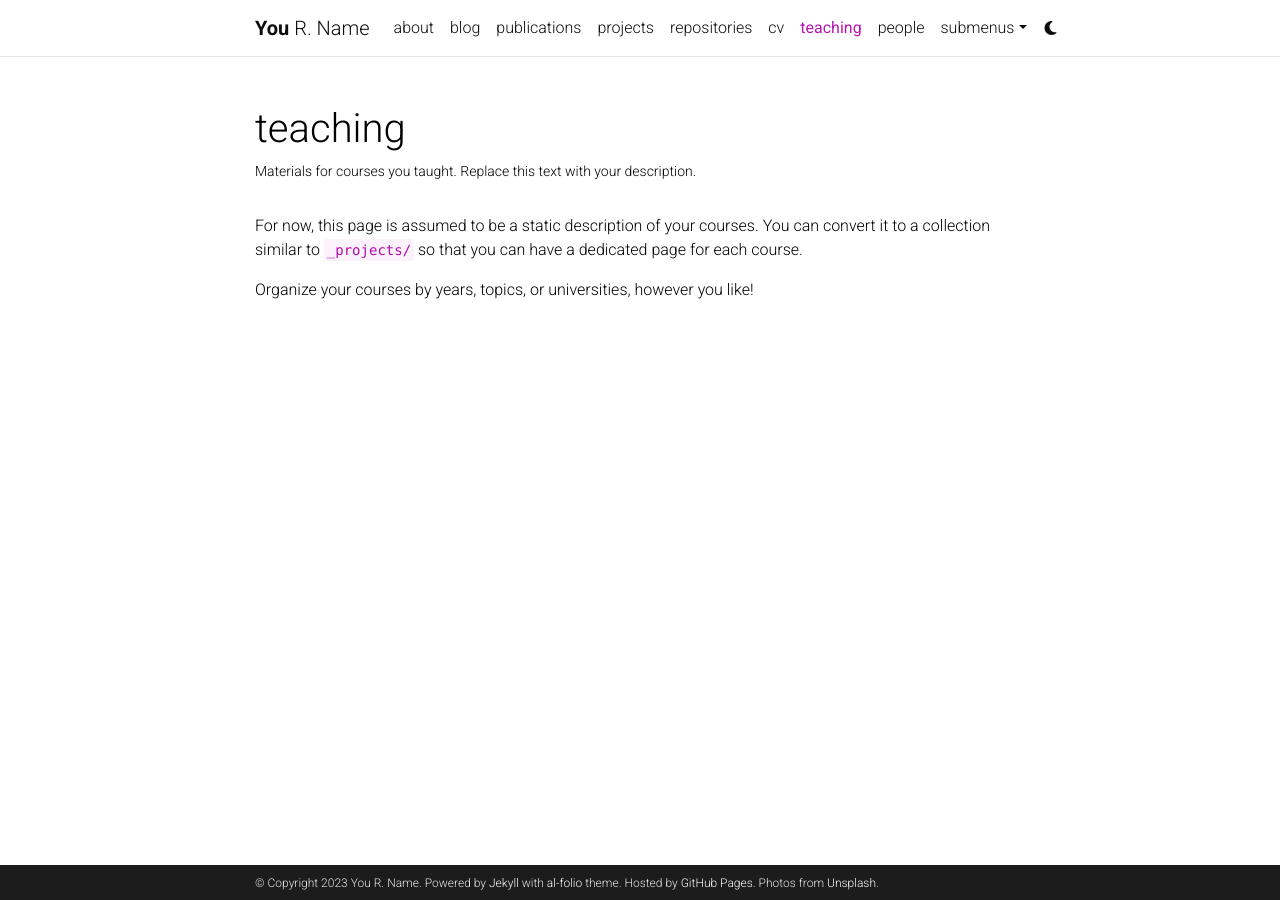
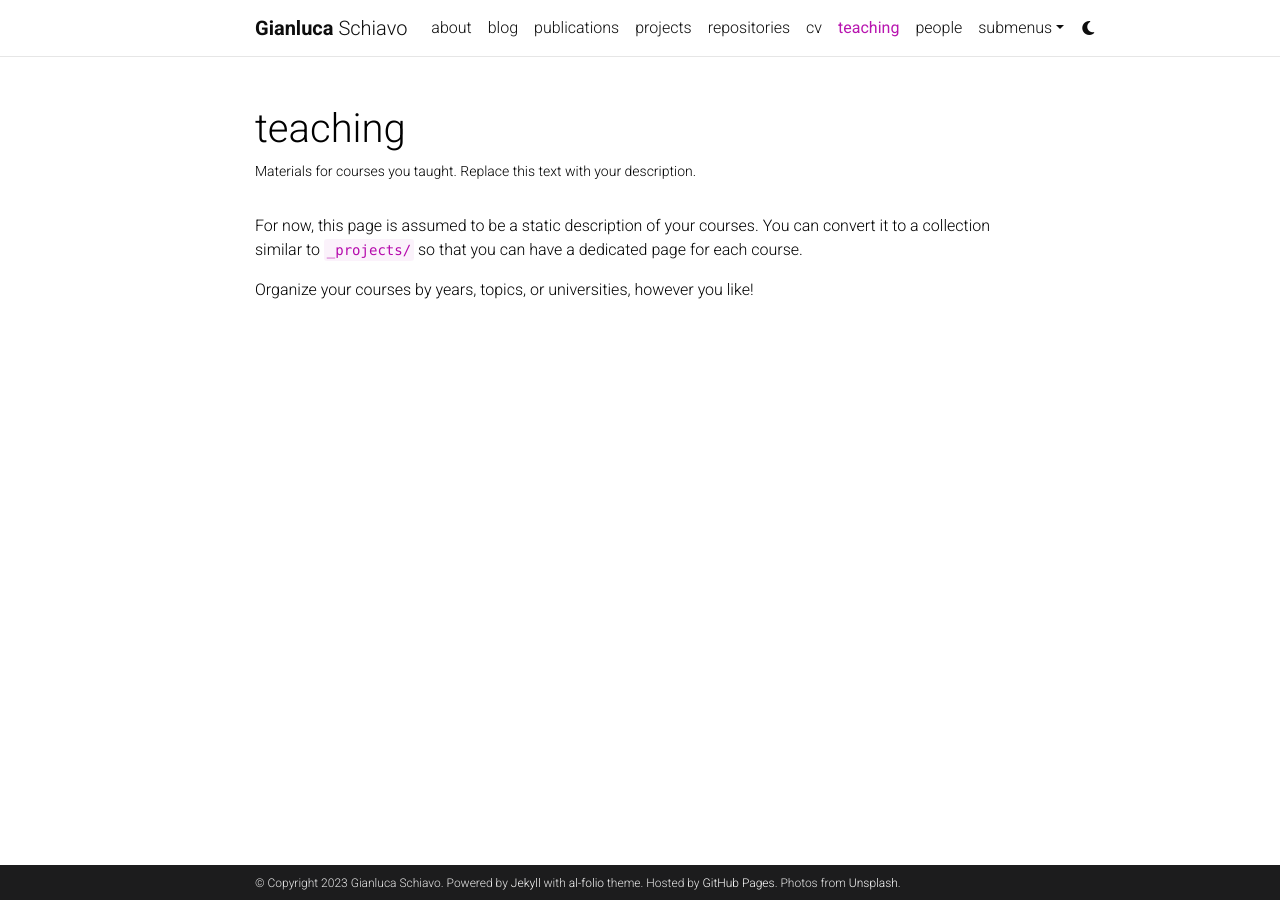
Before and after one commit to gianjano/gianjano, a Jekyll site: the page built from _pages/teaching.md, in a window 1280 px wide. Built offline with Jekyll 4.4.1, drawn with Linux system fonts in a browser that asks for light colours; comment, search, counter and statistics services are not loaded; a style sheet for code colours, icons or effects is not loaded.

Commit message:
Update _config.yml

```diff
--- a/_config.yml
+++ b/_config.yml
@@ -3,22 +3,21 @@
 # -----------------------------------------------------------------------------
 
 title: blank # the website title (if blank, full name will be used instead)
-first_name: You
-middle_name: R.
-last_name: Name
-email: you@example.com
+first_name: Gianluca
+middle_name:
+last_name: Schiavo
+email: gschiavo@fbk.eu
 description: > # the ">" symbol means to ignore newlines until "footer_text:"
-  A simple, whitespace theme for academics. Based on [*folio](https://github.com/bogoli/-folio) design.
+  Gianluca's personal webpage
 footer_text: >
   Powered by <a href="https://jekyllrb.com/" target="_blank">Jekyll</a> with <a href="https://github.com/alshedivat/al-folio">al-folio</a> theme.
   Hosted by <a href="https://pages.github.com/" target="_blank">GitHub Pages</a>.
   Photos from <a href="https://unsplash.com" target="_blank">Unsplash</a>.
-keywords: jekyll, jekyll-theme, academic-website, portfolio-website  # add your own keywords or leave empty
+keywords: Gianluca Schiavo, HCI, UX, researcher, personal website  # add your own keywords or leave empty
 
 lang: en # the language of your site (for example: en, fr, cn, ru, etc.)
-icon: ⚛️  # the emoji used as the favicon (alternatively, provide image name in /assets/img/)
-
-url: https://alshedivat.github.io # the base hostname & protocol for your site
+icon: 🔼 # the emoji used as the favicon
+url: https://gianjano.github.io # the base hostname & protocol for your site
 baseurl: /al-folio # the subpath of your site, e.g. /blog/
 last_updated: false # set to true if you want to display last updated in the footer
 impressum_path:  # set to path to include impressum link in the footer, use the same path as permalink in a page, helps to conform with EU GDPR
```
